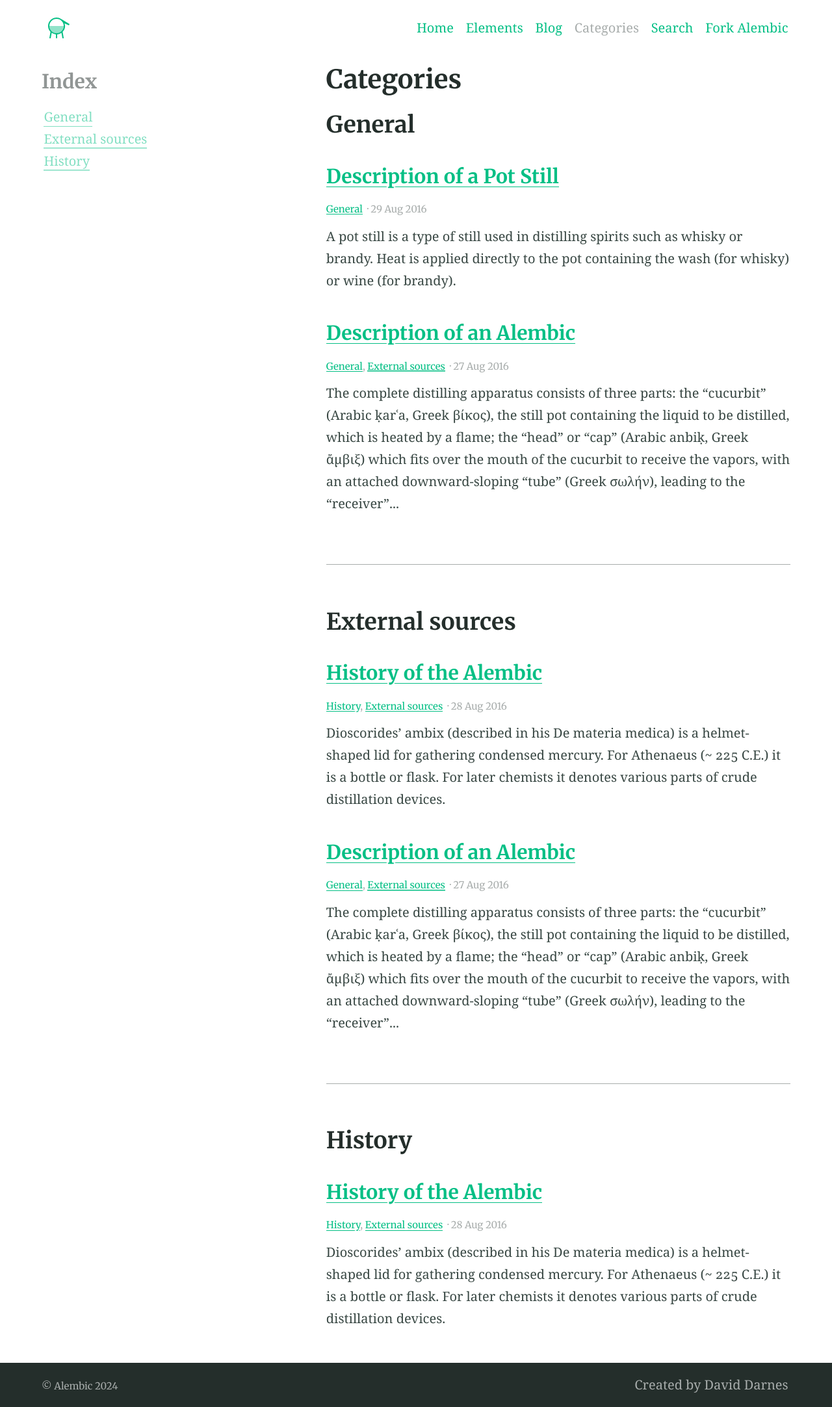
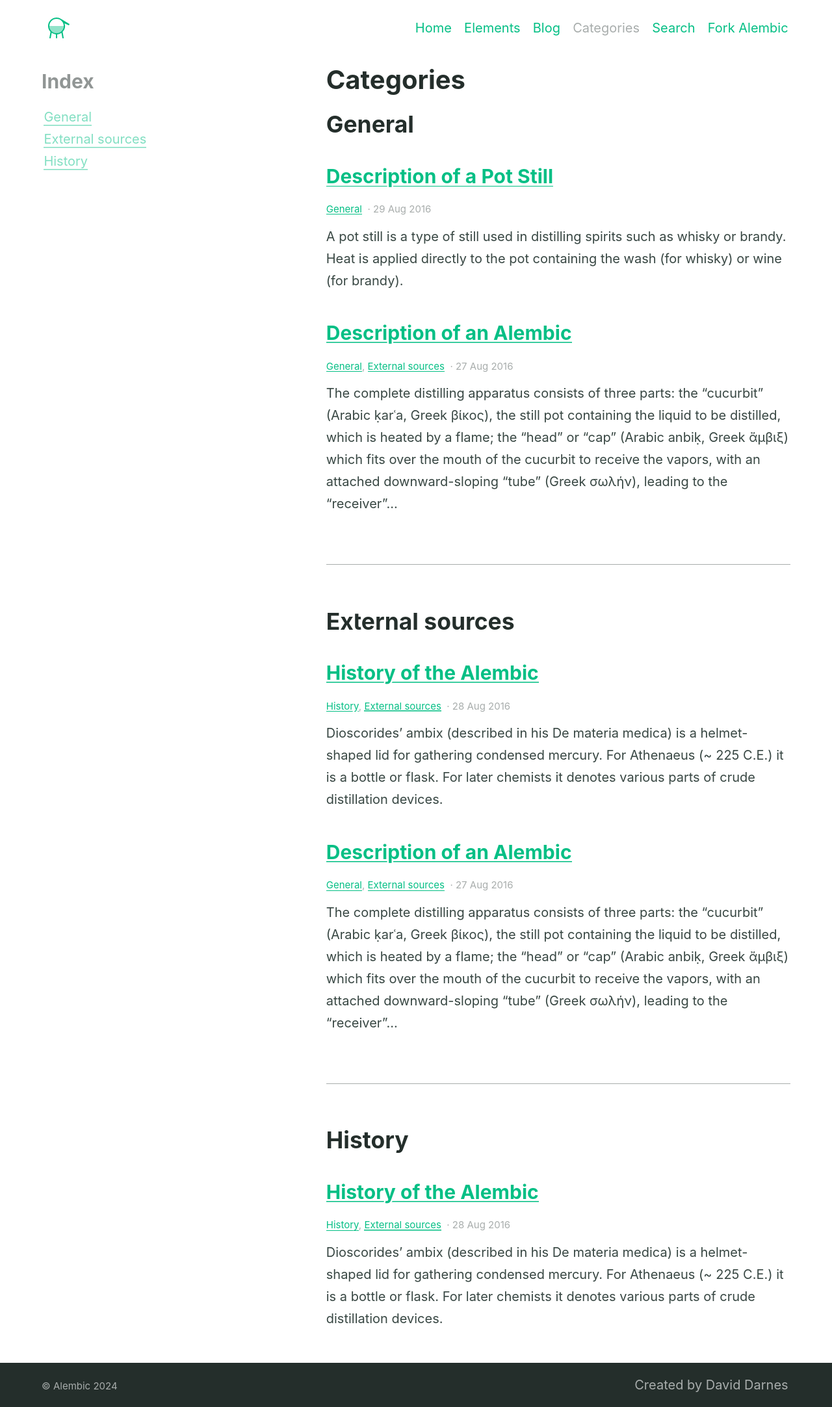
Before and after one commit to GitarServis/gitarservis.github.io, a Jekyll site: the page built from categories.md, in a window 1280 px wide. Shown: the whole page at 65% size. Built offline with Jekyll 4.4.1, drawn with Linux system fonts in a browser that asks for light colours.

Commit message:
Update _settings.scss

```diff
--- a/_sass/_settings.scss
+++ b/_sass/_settings.scss
@@ -15,7 +15,7 @@ $white: #ffffff !default;
 
 // Typography
 $bodytype: (
-  font-family: "Georgia, serif",
+  font-family: "Inter, serif",
   regular: 400,
   bold: 700,
   italic: italic,
@@ -23,7 +23,7 @@ $bodytype: (
 ) !default;
 
 $headingtype: (
-  font-family: '"Merriweather", serif',
+  font-family: '"Inter", serif',
   regular: 400,
   bold: 700,
   cap-height: 0.75
```
